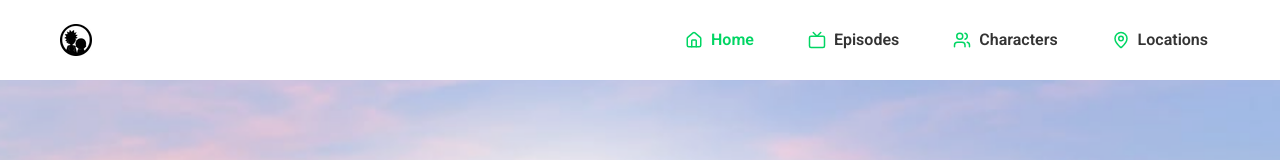
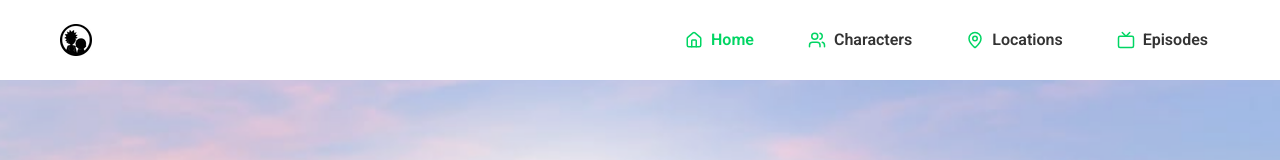
Before and after one commit to webala/wubalubadubdub, a React (Vite) app: page / in a window 1280 px wide. Shown: the top 160 px of the page. Built offline with nearby package versions, Linux system fonts and the light colour scheme; no server answers.

Commit message:
feat: add Navbar component and initial styles for Characters and Episodes sections.

```diff
--- a/src/componsents/Characters/Characters.scss
+++ b/src/componsents/Characters/Characters.scss
@@ -69,12 +69,13 @@
       padding: 25px;
       box-shadow: 0 2px 12px rgba(0, 0, 0, 0.08);
       height: fit-content;
-      position: sticky;
-      top: 20px;
+
 
       @media (min-width: 1024px) {
         width: 280px;
         min-width: 280px;
+        position: sticky;
+        top: 20px;
       }
 
       .sidebar-title {
--- a/src/componsents/Episodes/Episodes.scss
+++ b/src/componsents/Episodes/Episodes.scss
@@ -84,12 +84,11 @@
       padding: 25px;
       box-shadow: 0 2px 12px rgba(0, 0, 0, 0.08);
       height: fit-content;
-      position: sticky;
-      top: 20px;
-
       @media (min-width: 1024px) {
         width: 280px;
         min-width: 280px;
+        position: sticky;
+        top: 20px;
       }
 
       .sidebar-title {
@@ -113,6 +112,10 @@
           margin-bottom: 8px;
           text-transform: uppercase;
           letter-spacing: 0.5px;
+        }
+
+        option {
+          color: black;
         }
 
         .search-input-wrapper {
--- a/src/componsents/Navbar/Navbar.tsx
+++ b/src/componsents/Navbar/Navbar.tsx
@@ -17,9 +17,21 @@ function Navbar() {
 
   const navLinks = [
     { path: "/", label: "Home", icon: <Home size={18} color="#00d563" /> },
-    { path: "/episodes", label: "Episodes", icon: <Tv size={18} color="#00d563" /> },
-    { path: "/characters", label: "Characters", icon: <Users size={18} color="#00d563" /> },
-    { path: "/locations", label: "Locations", icon: <MapPin size={18} color="#00d563" /> },
+    {
+      path: "/characters",
+      label: "Characters",
+      icon: <Users size={18} color="#00d563" />,
+    },
+    {
+      path: "/locations",
+      label: "Locations",
+      icon: <MapPin size={18} color="#00d563" />,
+    },
+    {
+      path: "/episodes",
+      label: "Episodes",
+      icon: <Tv size={18} color="#00d563" />,
+    },
   ];
 
   return (
@@ -49,9 +61,9 @@ function Navbar() {
         {/* Mobile Menu Toggle */}
         <div className="menu-toggle" onClick={toggleMenu}>
           {isMobileMenuOpen ? (
-            <X className="icon" size={28} />
+            <X className="icon" size={28} color="black"/>
           ) : (
-            <Menu className="icon" size={28} />
+            <Menu className="icon" size={28} color="black"/>
           )}
         </div>
 
@@ -73,7 +85,7 @@ function Navbar() {
               onClick={closeMenu}
             >
               {link.icon}
-              <span>{link.label}</span>
+              <span className="link">{link.label}</span>
             </Link>
           ))}
         </div>
```
